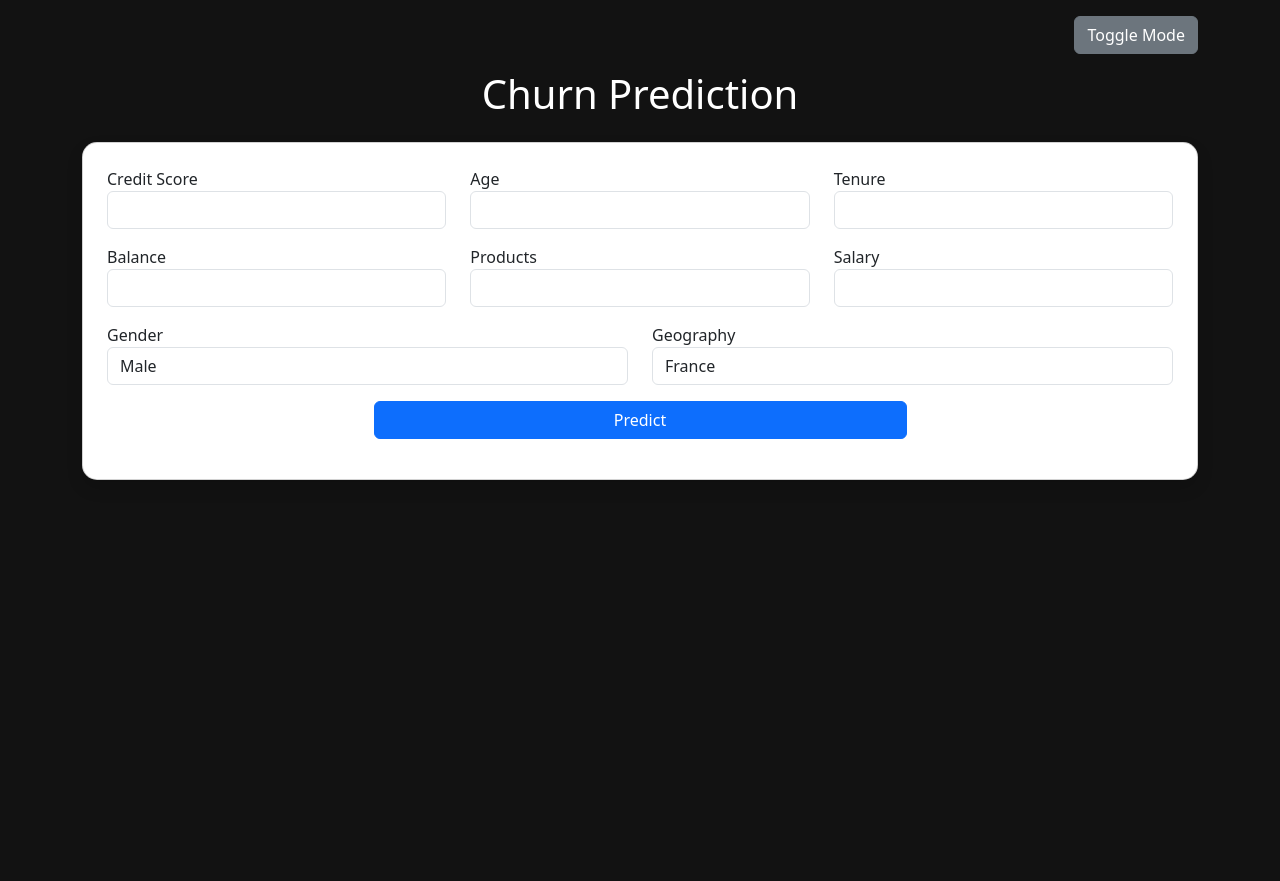
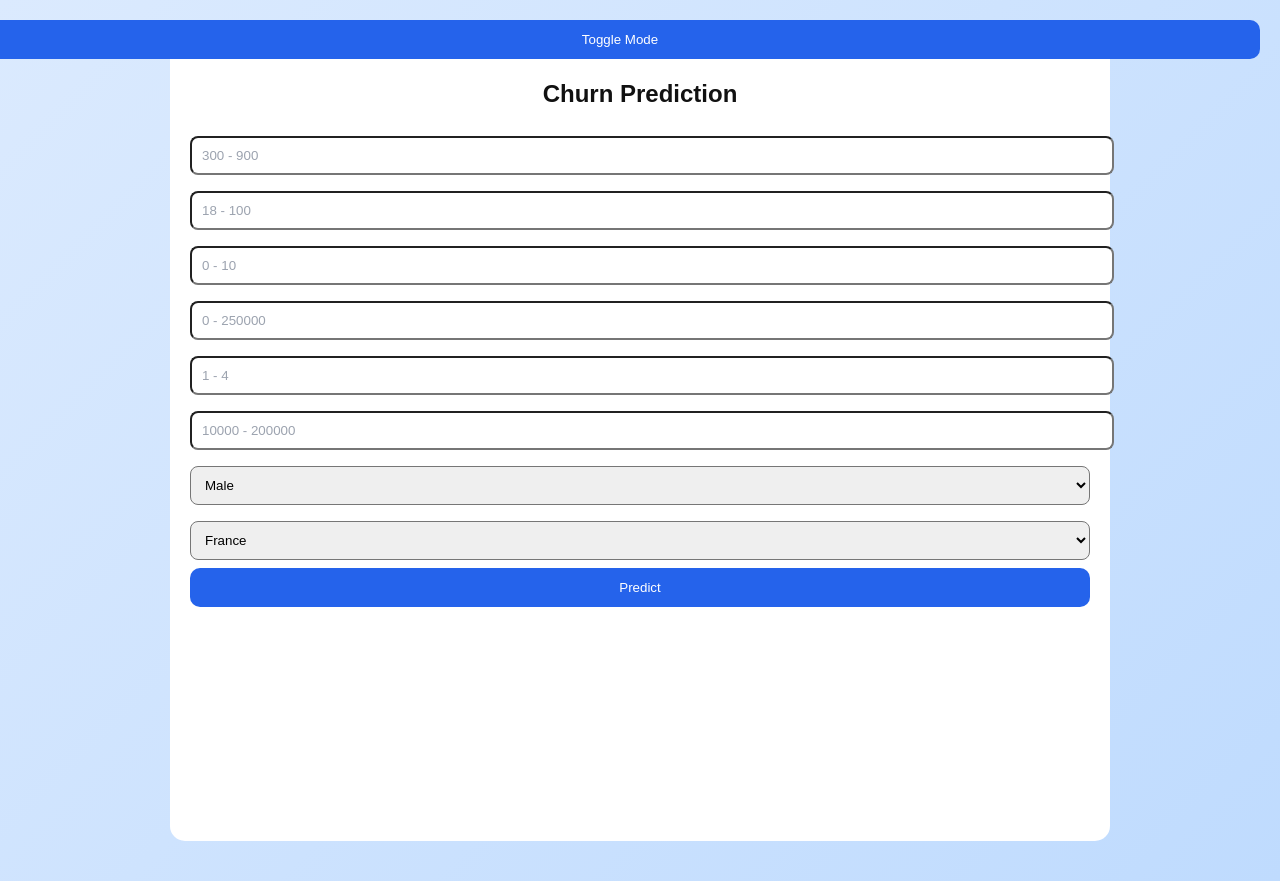
Before and after one commit to rishibhardwaj90/bank-churn-project, a Flask app: page / in a window 1280 px wide. Before the commit the page ends 480 px from the top, so only its background shows below. Run offline with Flask 3, Linux system fonts and the light colour scheme; a map, chart or similar area stays blank.

Commit message:
complex update

```diff
--- a/app.py
+++ b/app.py
@@ -1,31 +1,36 @@
 from flask import Flask, render_template, request, jsonify
 import pandas as pd
 import churn_model
-import os
 app = Flask(__name__)
 @app.route("/")
 def home():
     return render_template("index.html")
+def generate_explanation(df):
+    reasons = []
+    if df["Age"].iloc[0] > 50:
+        reasons.append("Higher age increases churn risk")
+    if df["Balance"].iloc[0] > 100000:
+        reasons.append("High balance customer")
+    if df["NumOfProducts"].iloc[0] <= 1:
+        reasons.append("Low product usage")
+    if len(reasons) == 0:
+        return "No strong churn indicators"
+    return ", ".join(reasons)
 @app.route("/predict_churn", methods=["POST"])
 def predict():
     try:
         data = request.get_json()
-        if data["Gender"] == "Male":
-            data["Gender"] = 1
-        else:
-            data["Gender"] = 0
-        geo_map = {"France":0, "Germany":1, "Spain":2}
-        data["Geography"] = geo_map.get(data["Geography"],0)
         input_df = pd.DataFrame([data])
         result = churn_model.predict_churn(input_df)
         prediction = int(result["Churn_Prediction"].iloc[0])
         probability = float(result["Churn_Probability"].iloc[0])
+        explanation = generate_explanation(input_df)
         return jsonify({
             "Churn_Prediction": prediction,
-            "Churn_Probability": probability
+            "Churn_Probability": probability,
+            "explanation": explanation
         })
     except Exception as e:
         return jsonify({"error": str(e)})
 if __name__ == "__main__":
-    port = int(os.environ.get("PORT", 5000))
-    app.run(host="0.0.0.0", port=port)
+    app.run(debug=True)
--- a/templates/index.html
+++ b/templates/index.html
@@ -1,193 +1,194 @@
 <!DOCTYPE html>
-<html lang="en">
+<html>
 <head>
-<meta charset="UTF-8">
-<title>Churn Predictor</title>
-
-<link href="https://cdn.jsdelivr.net/npm/bootstrap@5.3.0/dist/css/bootstrap.min.css" rel="stylesheet">
+    <title>Churn Prediction</title>
     <script src="https://cdn.jsdelivr.net/npm/chart.js"></script>
 
     <style>
-body.dark {
-    background: #121212;
+        body {
+            font-family: Arial;
+            transition: 0.3s;
+        }
+
+        /* LIGHT MODE */
+        body.light-mode {
+            background: linear-gradient(135deg, #dbeafe, #bfdbfe);
+            color: #111;
+        }
+
+        /* DARK MODE */
+        body.dark-mode {
+            background: linear-gradient(135deg, #1f2937, #374151);
             color: white;
         }
-body.light {
-    background: #f5f5f5;
-    color: black;
+
+        .container {
+            max-width: 900px;
+            margin: 40px auto;
+            padding: 20px;
+            border-radius: 15px;
+            background: white;
         }
-.card {
-    border-radius: 15px;
+
+        body.dark-mode .container {
+            background: #2d3748;
         }
-.spinner {
-    display: none;
+
+        input, select {
+            width: 100%;
+            padding: 10px;
+            margin: 8px 0;
+            border-radius: 8px;
+        }
+
+        input::placeholder {
+            color: #9ca3af;
+        }
+
+        body.dark-mode input::placeholder {
+            color: #d1d5db;
+        }
+
+        button {
+            width: 100%;
+            padding: 12px;
+            background: #2563eb;
+            color: white;
+            border: none;
+            border-radius: 10px;
+        }
+
+        .toggle-btn {
+            position: absolute;
+            top: 20px;
+            right: 20px;
+        }
+
+        #result {
+            text-align: center;
+            margin-top: 15px;
+            font-weight: bold;
+        }
+
+        #explanation {
+            margin-top: 20px;
+            text-align: center;
         }
     </style>
 </head>
 
-<body class="dark">
+<body class="light-mode">
 
-<div class="container mt-3 text-end">
-    <button onclick="toggleMode()" class="btn btn-secondary">Toggle Mode</button>
-</div>
+<button class="toggle-btn" onclick="toggleMode()">Toggle Mode</button>
 
-<div class="container text-center mt-3">
-    <h1>Churn Prediction</h1>
-</div>
+<div class="container">
+    <h2 style="text-align:center;">Churn Prediction</h2>
 
-<div class="container mt-4">
-<div class="card p-4 shadow">
+    <input id="creditScore" type="number" placeholder="300 - 900" min="300" max="900">
+    <input id="age" type="number" placeholder="18 - 100" min="18" max="100">
+    <input id="tenure" type="number" placeholder="0 - 10" min="0" max="10">
+    <input id="balance" type="number" placeholder="0 - 250000" min="0" max="250000">
+    <input id="products" type="number" placeholder="1 - 4" min="1" max="4">
+    <input id="salary" type="number" placeholder="10000 - 200000" min="10000" max="200000">
 
-<div class="row">
-    <div class="col-md-4 mb-3">
-        <label>Credit Score</label>
-        <input type="number" name="CreditScore" class="form-control">
-    </div>
-
-    <div class="col-md-4 mb-3">
-        <label>Age</label>
-        <input type="number" name="Age" class="form-control">
-    </div>
-
-    <div class="col-md-4 mb-3">
-        <label>Tenure</label>
-        <input type="number" name="Tenure" class="form-control">
-    </div>
-</div>
-
-<div class="row">
-    <div class="col-md-4 mb-3">
-        <label>Balance</label>
-        <input type="number" name="Balance" class="form-control">
-    </div>
-
-    <div class="col-md-4 mb-3">
-        <label>Products</label>
-        <input type="number" name="NumOfProducts" class="form-control">
-    </div>
-
-    <div class="col-md-4 mb-3">
-        <label>Salary</label>
-        <input type="number" name="EstimatedSalary" class="form-control">
-    </div>
-</div>
-
-<div class="row">
-    <div class="col-md-6 mb-3">
-        <label>Gender</label>
-        <select name="Gender" class="form-control">
+    <select id="gender">
         <option>Male</option>
         <option>Female</option>
     </select>
-    </div>
 
-    <div class="col-md-6 mb-3">
-        <label>Geography</label>
-        <select name="Geography" class="form-control">
+    <select id="geography">
         <option>France</option>
         <option>Germany</option>
         <option>Spain</option>
     </select>
-    </div>
+
+    <button onclick="predict()">Predict</button>
+
+    <div id="result"></div>
+
+    <div style="max-width: 400px; margin: 30px auto;">
+        <canvas id="chart"></canvas>
     </div>
 
-<div class="text-center">
-    <button onclick="predictChurn()" class="btn btn-primary w-50">Predict</button>
-</div>
-
-<div class="text-center mt-3">
-    <div class="spinner-border text-primary spinner" id="loading"></div>
-</div>
-
-</div>
-</div>
-
-<div class="container text-center mt-4">
-    <div id="result" class="p-3 rounded"></div>
-</div>
-
-<div class="container mt-4">
-    <canvas id="gaugeChart"></canvas>
-</div>
-
-<div class="container mt-4">
     <div id="explanation"></div>
 </div>
 
 <script>
-
 let chart;
 
-function toggleMode(){
-    document.body.classList.toggle("dark");
-    document.body.classList.toggle("light");
+function toggleMode() {
+    document.body.classList.toggle("dark-mode");
+    document.body.classList.toggle("light-mode");
 }
 
-function predictChurn(){
-    document.getElementById("loading").style.display = "block";
+function validateInputs(data) {
+    if (data.CreditScore < 300 || data.CreditScore > 900) return "Invalid Credit Score";
+    if (data.Age < 18 || data.Age > 100) return "Invalid Age";
+    if (data.Tenure < 0 || data.Tenure > 10) return "Invalid Tenure";
+    if (data.Balance < 0) return "Invalid Balance";
+    if (data.NumOfProducts < 1 || data.NumOfProducts > 4) return "Invalid Products";
+    if (data.EstimatedSalary < 10000) return "Invalid Salary";
+    return null;
+}
+
+function predict() {
 
     const data = {
-        CreditScore: document.querySelector('[name="CreditScore"]').value,
-        Age: document.querySelector('[name="Age"]').value,
-        Tenure: document.querySelector('[name="Tenure"]').value,
-        Balance: document.querySelector('[name="Balance"]').value,
-        NumOfProducts: document.querySelector('[name="NumOfProducts"]').value,
-        EstimatedSalary: document.querySelector('[name="EstimatedSalary"]').value,
-        Gender: document.querySelector('[name="Gender"]').value,
-        Geography: document.querySelector('[name="Geography"]').value
+        CreditScore: +creditScore.value,
+        Age: +age.value,
+        Tenure: +tenure.value,
+        Balance: +balance.value,
+        NumOfProducts: +products.value,
+        EstimatedSalary: +salary.value,
+        Gender: gender.value,
+        Geography: geography.value
     };
 
-    fetch('/predict_churn',{
-        method:'POST',
-        headers:{'Content-Type':'application/json'},
-        body:JSON.stringify(data)
-    })
-    .then(res=>res.json())
-    .then(res=>{
-        document.getElementById("loading").style.display = "none";
-
-        if(res.error){
-            document.getElementById("result").innerHTML = res.error;
+    let error = validateInputs(data);
+    if (error) {
+        alert(error);
         return;
     }
 
-        let prob = res.Churn_Probability * 100;
+    fetch("/predict_churn", {
+        method: "POST",
+        headers: {"Content-Type": "application/json"},
+        body: JSON.stringify(data)
+    })
+    .then(res => res.json())
+    .then(data => {
 
-        // Color result
-        let color = res.Churn_Prediction==1 ? "red" : "green";
-        let text = res.Churn_Prediction==1 ? "Customer will CHURN" : "Customer will STAY";
+        // RESULT TEXT
+        document.getElementById("result").innerHTML =
+            data.Churn_Prediction === 1
+            ? "<span style='color:red'>Customer will CHURN</span>"
+            : "<span style='color:green'>Customer is SAFE</span>";
 
-        document.getElementById("result").innerHTML =
-            "<h3 style='color:"+color+"'>" + text + "</h3>" +
-            "<p>Probability: "+prob.toFixed(2)+"%</p>";
+        // CHART FIXED SIZE
+        if (chart) chart.destroy();
 
-        // Chart
-        if(chart) chart.destroy();
-        chart = new Chart(document.getElementById('gaugeChart'),{
-            type:'doughnut',
-            data:{
-                datasets:[{
-                    data:[prob,100-prob]
+        chart = new Chart(document.getElementById("chart"), {
+            type: "doughnut",
+            data: {
+                labels: ["Churn", "Safe"],
+                datasets: [{
+                    data: [data.Churn_Probability, 1 - data.Churn_Probability]
                 }]
+            },
+            options: {
+                responsive: true,
+                maintainAspectRatio: true
             }
         });
 
-        // Explanation (simple logic)
-        let explanation = "Main factors: ";
-        if(data.CreditScore < 500) explanation += "Low Credit Score, ";
-        if(data.Age > 50) explanation += "High Age, ";
-        if(data.Balance > 100000) explanation += "High Balance, ";
-
-        document.getElementById("explanation").innerHTML =
-            "<b>Why churn?</b><br>" + explanation;
-
-    })
-    .catch(()=>{
-        document.getElementById("loading").style.display = "none";
-        document.getElementById("result").innerHTML = "Server error";
+        // EXPLANATION FIX
+        const explanationDiv = document.getElementById("explanation");
+        explanationDiv.innerHTML = `
+            <h3>Why churn?</h3>
+            <p>${data.explanation}</p>
+        `;
     });
 }
-
 </script>
 
 </body>
```
Lines whose indentation alone changed are shown as unchanged.
